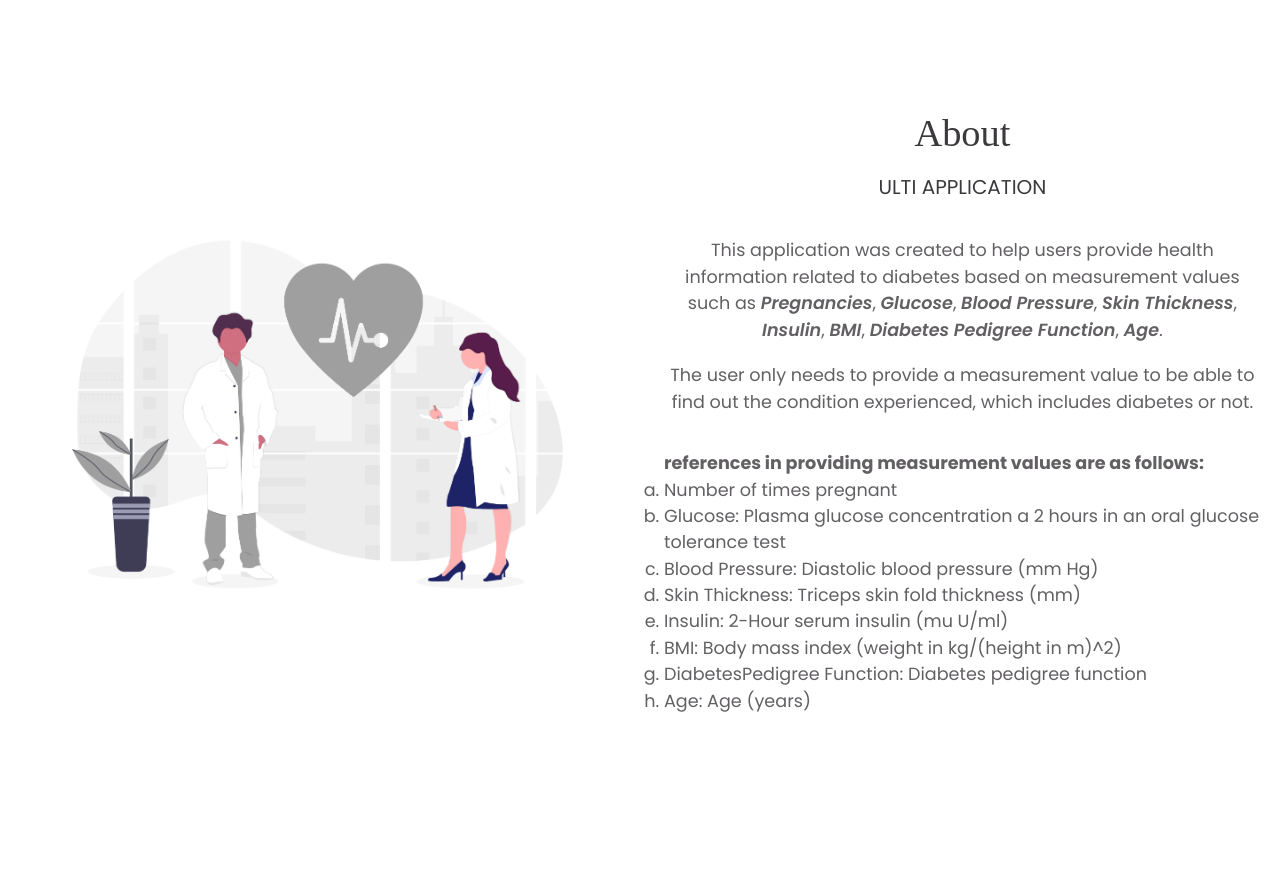
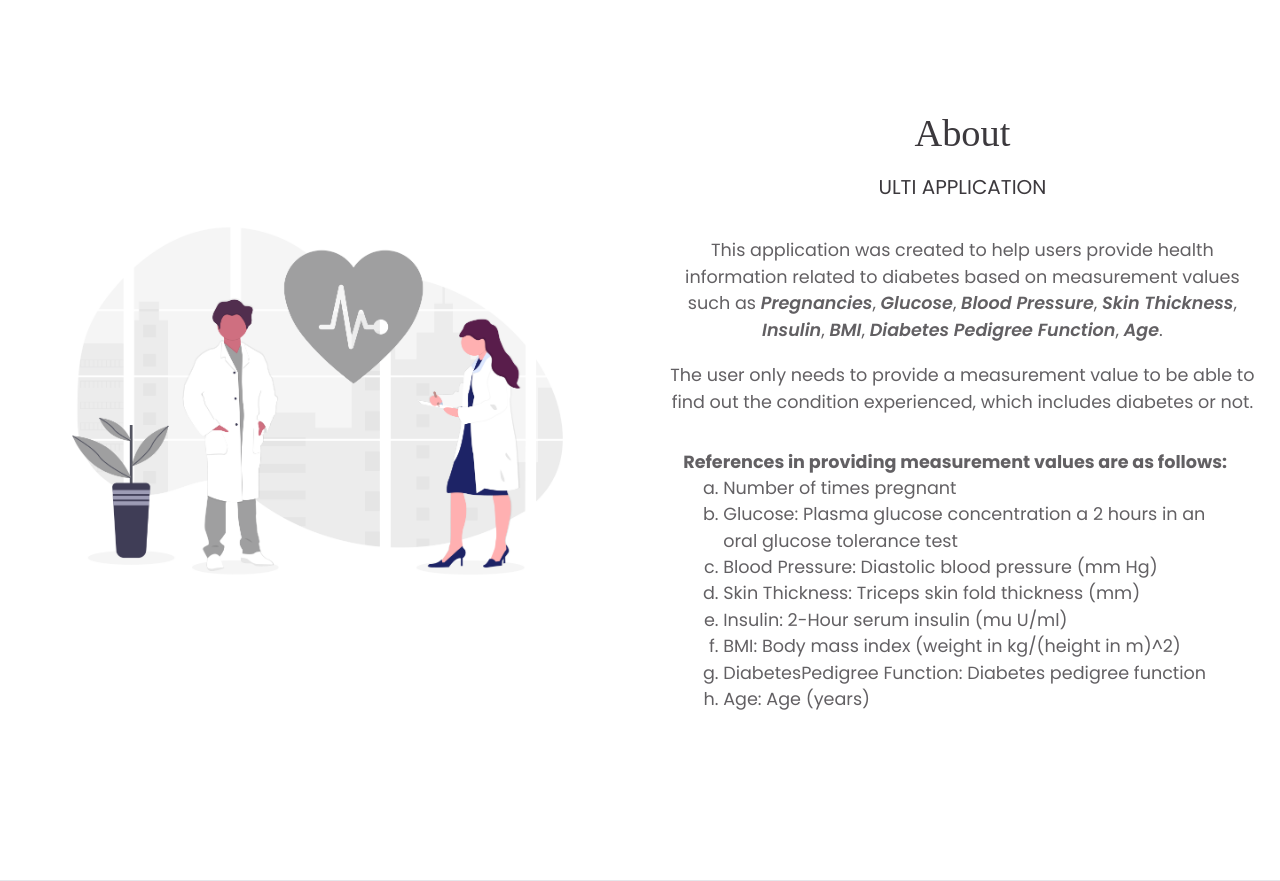
Before and after one commit to Kelompok-ular-3/web-diabetes, a Flask app: page / in a window 1280 px wide. Shown: the part 815-1696 px from the top of the page. Run offline with Flask 2, Linux system fonts and the light colour scheme; some libraries are stand-ins or nearby versions; some web fonts are replaced.

Commit message:
edit html

```diff
--- a/templates/index.html
+++ b/templates/index.html
@@ -185,6 +185,11 @@
         opacity: 0.8;
         }
 
+        #list {
+        font-size: 1.1rem;
+        opacity: 0.8;
+        }
+
         .about-text > ol {
         font-size: 1.1rem;
         padding: 0.6rem 0;
@@ -364,8 +369,11 @@
 						<i>Diabetes Pedigree Function</i>, <i>Age</i>.</p>
                     <p>The user only needs to provide a measurement value to be able to find out the condition experienced, which includes diabetes or not.</p>
 
+                    <br>
+                    <div class="container" id="list">
+                        <strong>References in providing measurement values are as follows:</strong>
+                        <div class="container pl-10">
                             <ol style="list-style-type: lower-alpha">
-                        <strong>references in providing measurement values are as follows:</strong>
                                 <li>Number of times pregnant</li>
                                 <li>Glucose: Plasma glucose concentration a 2 hours in an oral glucose tolerance test</li>
                                 <li>Blood Pressure: Diastolic blood pressure (mm Hg)</li>
@@ -375,7 +383,8 @@
                                 <li>DiabetesPedigree Function: Diabetes pedigree function</li>
                                 <li>Age: Age (years)</li>
                             </ol>
-
+                        </div>
+                    </div>
 
                 </div>
             </div>
```
Lines whose indentation alone changed are shown as unchanged.
